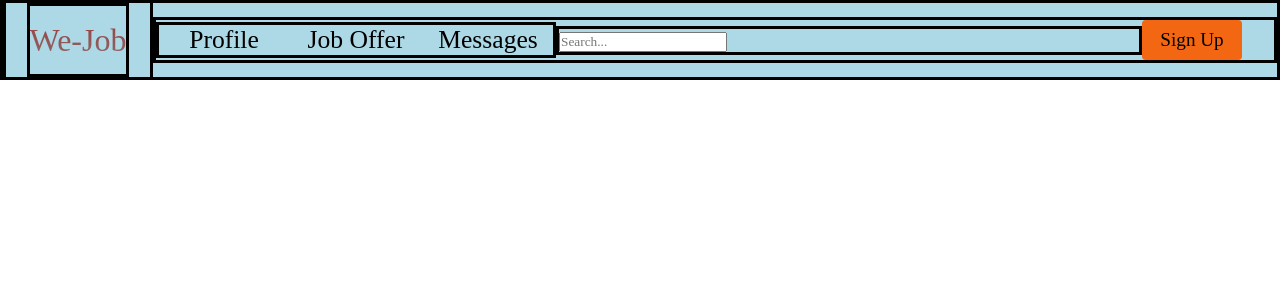
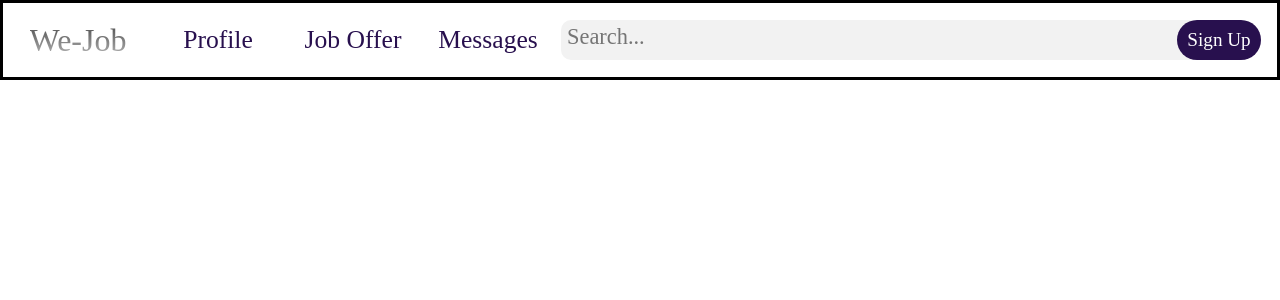
Before and after one commit to MaximBacar/soen341, a React (Create React App) app in the folder we-job/: page / in a window 1280 px wide. Shown: the top 300 px of the page. Built offline with nearby package versions, Linux system fonts and the light colour scheme.

Commit message:
addition of color for navbar

```diff
--- a/we-job/src/Components/navbar.css
+++ b/we-job/src/Components/navbar.css
@@ -1,6 +1,6 @@
 .navbar {
     border: solid black;
-    background: lightblue;
+    background-color: white;
     height: 80px;
     display: flex;
 
@@ -12,7 +12,7 @@
     z-index: 999;
 }
 .navbar_container {
-    border: solid black;
+
     display: flex;
     justify-content: center;
     height: 80px;
@@ -23,9 +23,9 @@
     padding: 0 10px;
 }
 #navbar_logo {
-    border: solid black;
-    background-color: white;
-    background-image: linear-gradient(to top, grey 0%, brown 100%);
+
+    background-color: #6237A0;
+    background-image: linear-gradient(to top, white 0%, black 100%);
     background-size: 100%;
     -webkit-background-clip: text;
     -moz-background-clip: text;
@@ -41,7 +41,7 @@
     margin-right: 0.5rem;
 }
 .navbar_menu {
-    border: solid black;
+
     display: flex;
     width:100%;
     justify-content:start-flex;
@@ -51,7 +51,7 @@
 }
 .links {
     display: flex;
-    border: solid  black;
+
     justify-content: space-between;
     width: 100%;
     max-width: 400px;
@@ -63,7 +63,8 @@
 }
 .navbar_links{
     font-size: 1.60rem;
-    color: black;
+    color: #28104E;
+
     display: flex;
     align-items: center;
     justify-content: center;
@@ -71,17 +72,44 @@
     padding: 0 1rem;
 }
 .search-bar{
-    border: solid black;
+
     width:100%;
-    max-width: 600px;
+    max-width: 700px;
+}
+input[type=text]{
+
+    padding: 6px;
+    border:none;
+    margin-top:8px;
+    margin-bottom:8px;
+    margin-left:8px;
+    width: 640px;
+    height:2.5rem;
+    border-radius:10px;
+    background-color: #f2f2f2;
+}
+::placeholder{
+    font-size : 1.4rem;
+
+}
+.signup-login {
+
+    display: flex;
+    justify-content: flex-end;
+    align-items: center;
+    align-content: center;
+    width:100%;
+    max-width: 200px;
+
+
 }
 .navbar_btn{
-    width: 150px;
+    width: 100px;
     height: 40px;
     display: flex;
-    justify-content: center;
+    justify-content: flex-end;
     align-items: center;
-    padding-right: 2rem;
+    padding-right: 1rem;
 
 }
 .button{
@@ -92,14 +120,16 @@
     padding: 0px;
     height: 100%;
     width: 100px;
-    border: none;
+
     outline: none;
-    border-radius: 4px;
-    background: #f36612;
-    color: black;
+    border-radius: 80px;
+
+    background: #28104E;
+    color: white;
+
 }
 .button:hover {
-    background: black;
+    background: #6237A0;
     color: white;
     transition: all 0.3s ease;
 }
```
